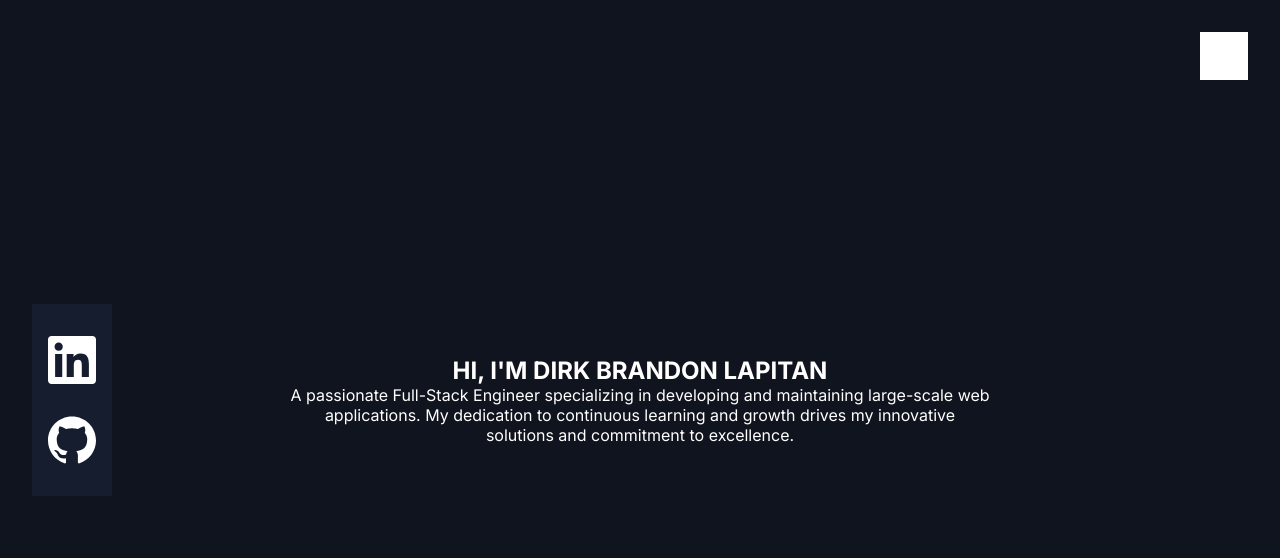
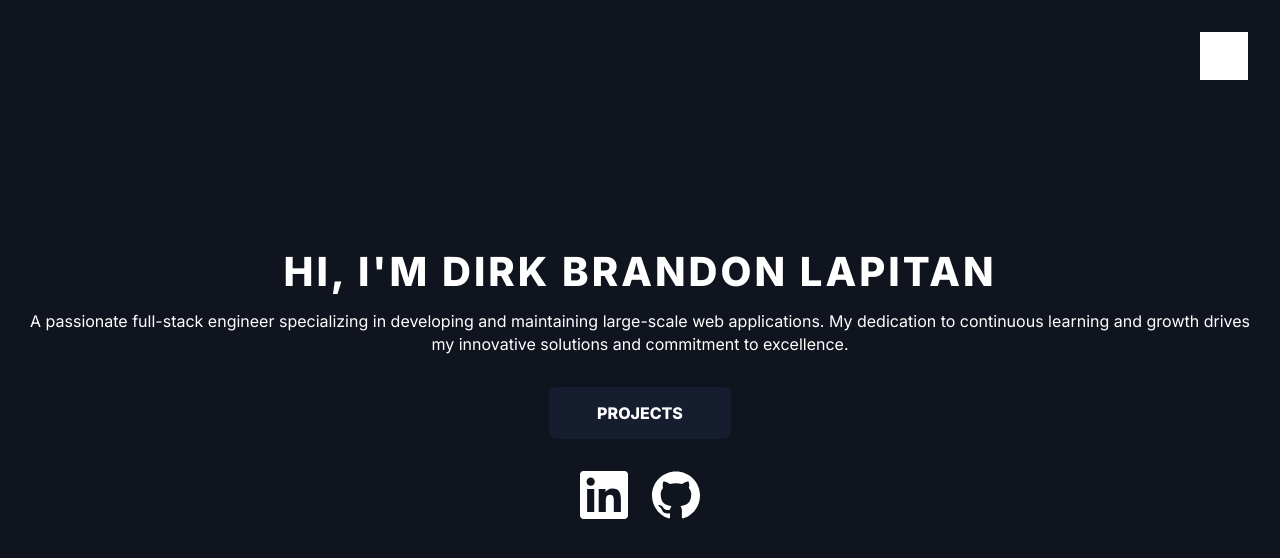
Before and after one commit to dbslapitan/portfolio, a Next.js app: page / in a window 1280 px wide. Shown: the top 558 px of the page. Built offline with nearby package versions, Linux system fonts and the light colour scheme; grey boxes are pictures that could not be loaded.

Commit message:
move floading socials to desktop view

```diff
--- a/src/styles/_variables.scss
+++ b/src/styles/_variables.scss
@@ -1,4 +1,2 @@
-$background-primary: #161D2F;
-$background-secondary: #1e2a49;
-
+$secondary: #161D2F;
 $red: #FC4747;
--- a/src/ui/landing/landing.module.scss
+++ b/src/ui/landing/landing.module.scss
@@ -1,3 +1,6 @@
+@use '../../styles/mixins' as *;
+@use '../../styles/variables' as *;
+
 .landing{
     color: #FFFFFF;
     width: 100vw;
@@ -10,9 +13,32 @@
 
     &__title{
         text-transform: uppercase;
+        margin: 0 1.5rem;
+        letter-spacing: 3px;
+        font-weight: 800;
+        font-size: 2.5rem;
+        line-height: 1.125;
     }
 
     &__description{
-        max-width: 700px;
+        margin: 1rem 1.5rem;
+        font-size: 1rem;
+        line-height: 1.4rem;
+    }
+
+    &__projects{
+        margin-top: 1rem;
+        background-color: $secondary;
+        padding: 1rem 3rem;
+        color: white;
+        text-decoration: none;
+        text-transform: uppercase;
+        font-weight: 800;
+        border-radius: 8px;
+
+        &:hover{
+            text-decoration: underline;
+            color: $red;
+        }
     }
 }
--- a/src/ui/landing/landing.tsx
+++ b/src/ui/landing/landing.tsx
@@ -1,3 +1,4 @@
+import Link from 'next/link';
 import Socials from '../socials/socials';
 import style from './landing.module.scss';
 
@@ -5,7 +6,8 @@ export default function Landing(){
     return(
         <section className={`${style['landing']}`}>
             <h1 className={`${style['landing__title']}`}>Hi, I'm Dirk Brandon Lapitan</h1>
-            <p className={`${style['landing__description']}`}>A passionate Full-Stack Engineer specializing in developing and maintaining large-scale web applications. My dedication to continuous learning and growth drives my innovative solutions and commitment to excellence.</p>
+            <p className={`${style['landing__description']}`}>A passionate full-stack engineer specializing in developing and maintaining large-scale web applications. My dedication to continuous learning and growth drives my innovative solutions and commitment to excellence.</p>
+            <Link className={`${style['landing__projects']}`} href={`#`}>Projects</Link>
             <Socials />
         </section>
     );
--- a/src/ui/navigation/navigation.module.scss
+++ b/src/ui/navigation/navigation.module.scss
@@ -28,6 +28,7 @@
 
         &--close{
             mask-image: url('../../../public/icons/hamburger.svg');
+            background-color: white;
         }
     }
 }
--- a/src/ui/socials/socials.module.scss
+++ b/src/ui/socials/socials.module.scss
@@ -7,9 +7,9 @@
     display: flex;
     column-gap: 1.5rem;
 
-    @include tablet{
+    @include desktop{
         display: block;
-        background-color: $background-primary;
+        background-color: $secondary;
         position: absolute;
         top: 50%;
         margin-left: 2rem;
@@ -35,7 +35,7 @@
     &--github{
         mask-image: url('../../../public/icons/github.svg');
 
-        @include tablet{
+        @include desktop{
             margin-top: 2rem;
         }
     }
```
